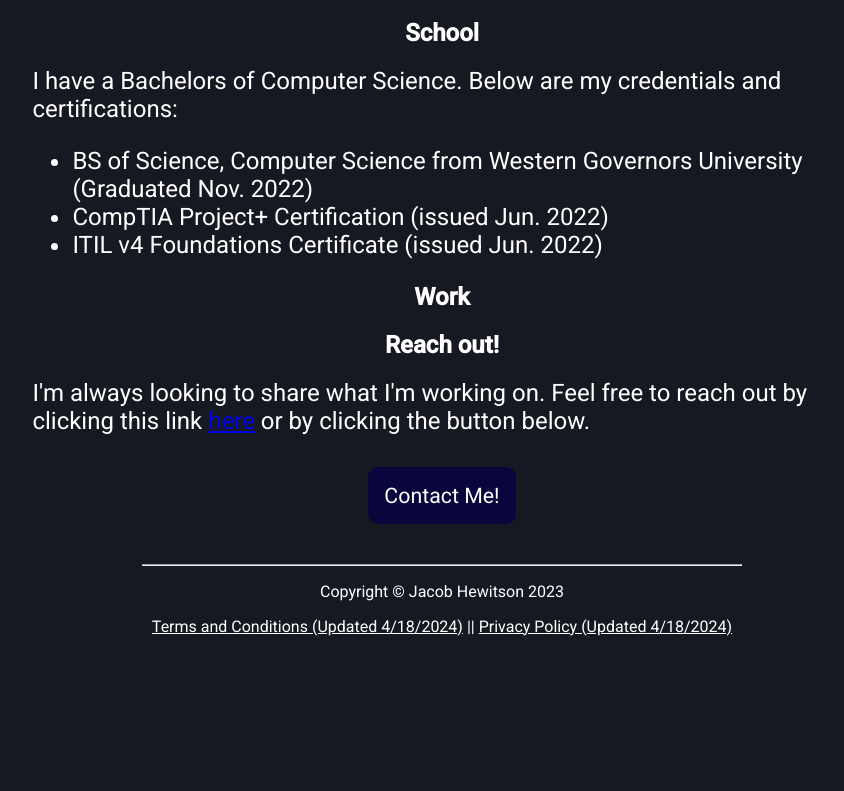
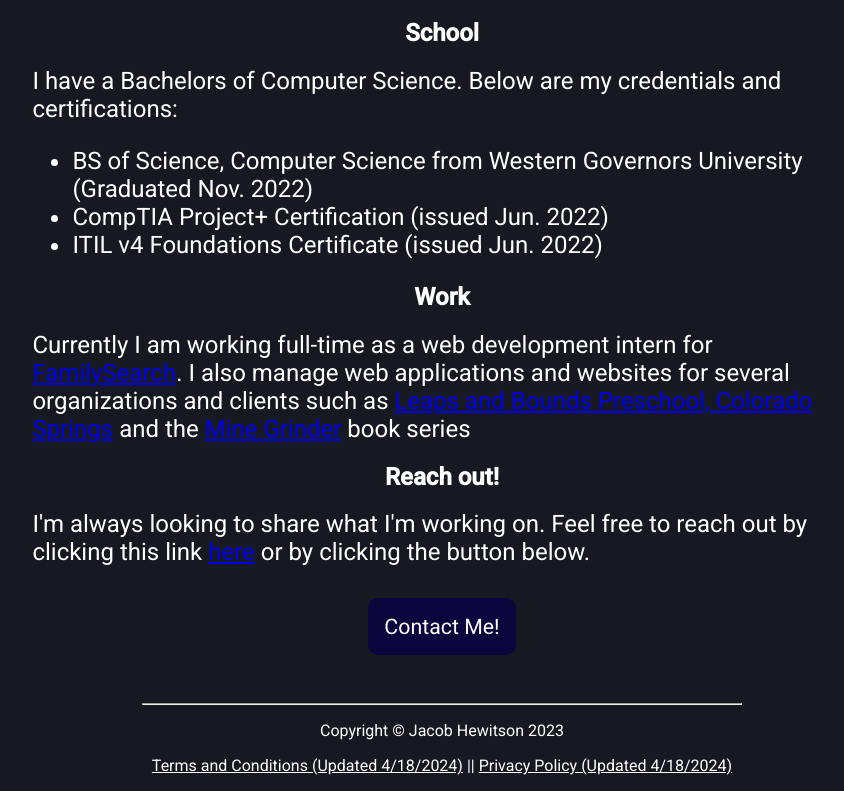
Before and after one commit to hewitson-j/website-v4, a React (Vite) app: page /#/about in a window 1280 px wide. Shown: the part 450-1241 px from the top of the page, without its empty margins (198-1042 px from the left). Before the commit the page ends 1102 px from the top, so only its background shows below. Built offline with nearby package versions, Linux system fonts and the light colour scheme.

Commit message:
Added work paragraph and adjusted copyright margin

```diff
--- a/src/components/About.tsx
+++ b/src/components/About.tsx
@@ -23,10 +23,11 @@ export default function About(){
                 </ul>
             </p>
         <h2>Work</h2>
+        <p className='paragraphs'>Currently I am working full-time as a web development intern for <a href='http://www.familysearch.org'>FamilySearch</a>. I also manage web applications and websites for several organizations and clients such as <a href='http://leapsandboundsprek.com'>Leaps and Bounds Preschool, Colorado Springs</a> and the <a href='http://minegrinder.com'>Mine Grinder</a> book series</p>
         <h2>Reach out!</h2>
         <p className='paragraphs'>I'm always looking to share what I'm working on. Feel free to reach out by clicking this link <Link to={'/contact'}>here</Link> or by clicking the button below.</p>
         <button onClick={() => navigate('/contact')}
         className='buttons'>Contact Me!</button>
-        <Copyright margin='auto'/>
+        <Copyright margin='1rem auto'/>
     </div>
 }
```
